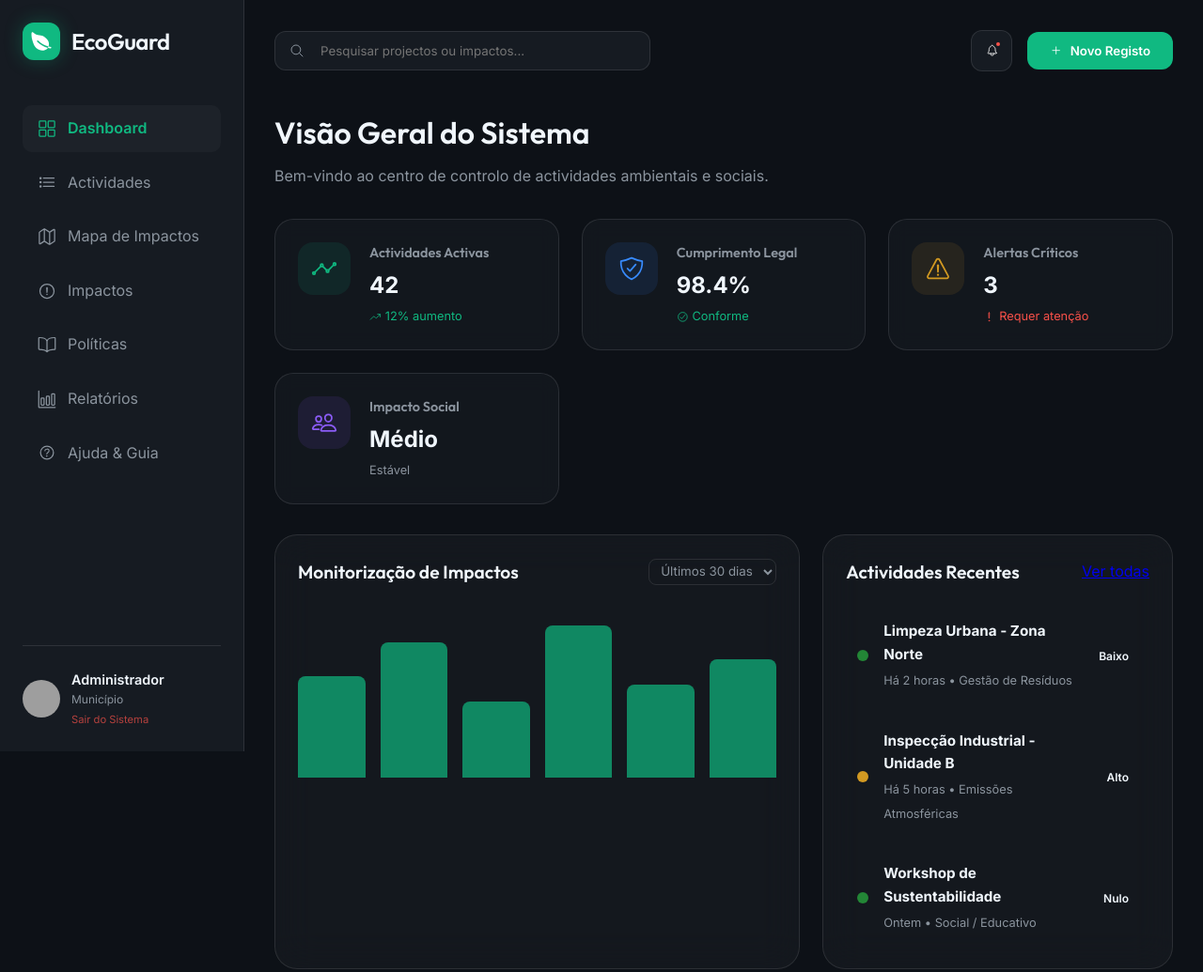
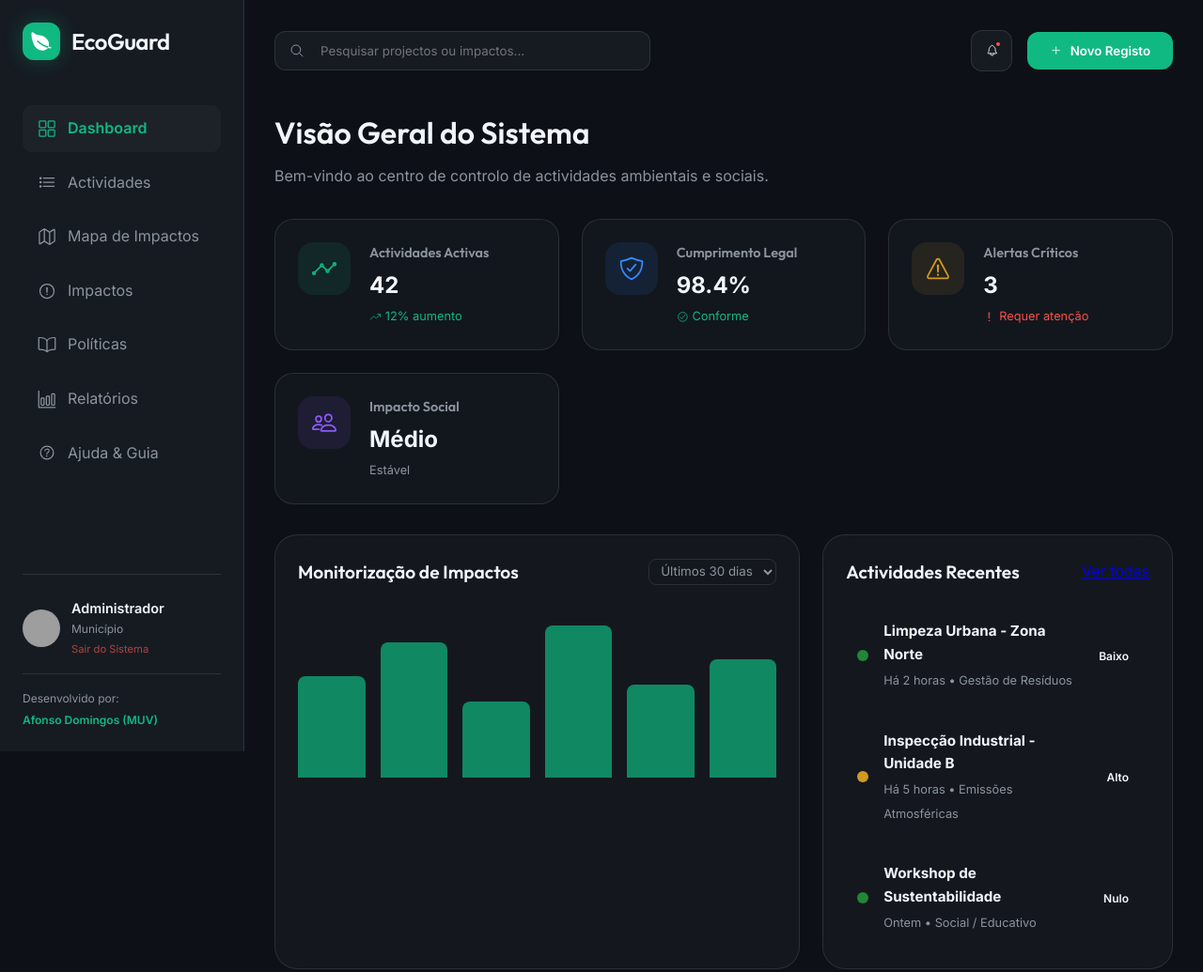
Before and after one commit to afonsoDomingos/ecoguard, a website: page index.html in a window 1280 px wide. Shown: the whole page at 94% size. Drawn offline with nearby package versions, Linux system fonts and the light colour scheme; no server answers; grey boxes are pictures that could not be loaded.

Commit message:
Update: Added developer credits and LinkedIn link to sidebar

```diff
--- a/index.html
+++ b/index.html
@@ -70,6 +70,14 @@
                         <span class="user-role">Município</span>
                         <a href="#" class="logout-link">Sair do Sistema</a>
                     </div>
+                </div>
+                <div
+                    style="margin-top: 16px; padding-top: 16px; border-top: 1px solid var(--glass-border); font-size: 0.75rem;">
+                    <p style="color: var(--text-muted); margin-bottom: 4px;">Desenvolvido por:</p>
+                    <a href="https://www.linkedin.com/in/afonso-domingos-6b59361a5/" target="_blank"
+                        style="color: var(--accent); text-decoration: none; font-weight: 600;">
+                        Afonso Domingos (MUV)
+                    </a>
                 </div>
             </div>
         </aside>
```
